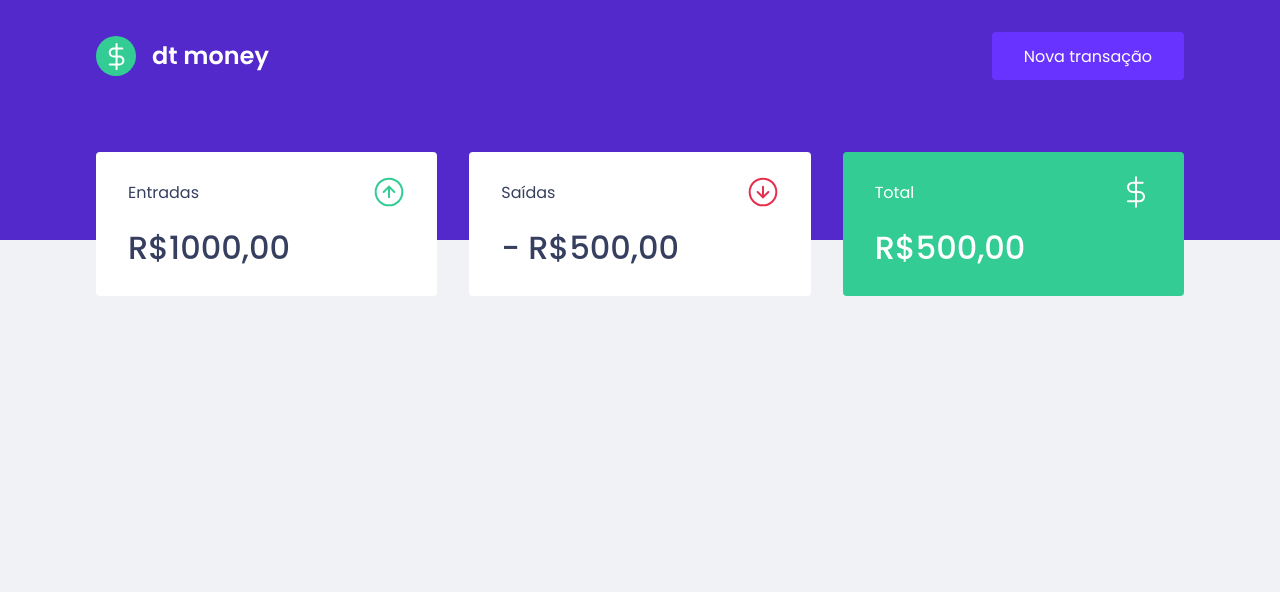
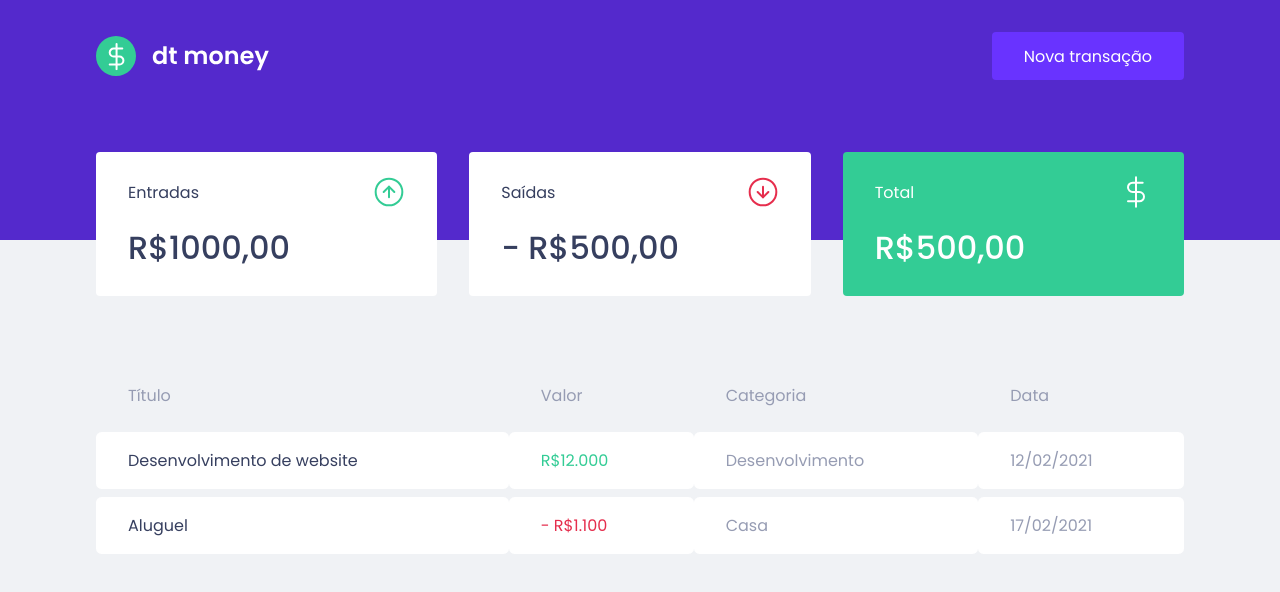
Before and after one commit to devsp-rocketseat/dt-money-ignite, a React (Create React App) app: page / in a window 1280 px wide. Shown: the top 592 px of the page. Built offline with nearby package versions, Linux system fonts and the light colour scheme.

Commit message:
Componente: TransactionsTable

```diff
--- a/src/components/Dashboard/index.tsx
+++ b/src/components/Dashboard/index.tsx
@@ -1,10 +1,12 @@
 import { Container } from './styles'
 import { Summary } from '../Summary'
+import { TransactionTable } from '../TransactionTable'
 
 export function Dashboard() {
     return (
         <Container>
             <Summary />
+            <TransactionTable />
         </Container>
     )
 }
--- /dev/null
+++ b/src/components/TransactionTable/index.tsx
@@ -0,0 +1,33 @@
+import { Container } from './styles'
+
+export function TransactionTable() {
+    return (
+        <Container>
+            <table>
+                <thead>
+                    <tr>
+                        <th>Título</th>
+                        <th>Valor</th>
+                        <th>Categoria</th>
+                        <th>Data</th>
+                    </tr>
+                </thead>
+
+                <tbody>
+                    <tr>
+                        <td>Desenvolvimento de website</td>
+                        <td className='deposit'>R$12.000</td>
+                        <td>Desenvolvimento</td>
+                        <td>12/02/2021</td>
+                    </tr>
+                    <tr>
+                        <td>Aluguel</td>
+                        <td className='withdraw'>- R$1.100</td>
+                        <td>Casa</td>
+                        <td>17/02/2021</td>
+                    </tr>
+                </tbody>
+            </table>
+        </Container>
+    )
+}
--- /dev/null
+++ b/src/components/TransactionTable/styles.ts
@@ -0,0 +1,38 @@
+import styled from 'styled-components'
+
+export const Container = styled.div`
+    margin-top: 4rem;
+
+    table {
+        width: 100%;
+        border-spacing: 0 .5rem;
+
+        th {
+            color: var(--text-body);
+            font-weight: 400;
+            padding: 1rem 2rem;
+            text-align: left;
+            line-height: 1.5rem;
+        }
+
+        td {
+            padding: 1rem 2rem;
+            border: 0;
+            background: var(--shape);
+            color: var(--text-body);
+            border-radius: 0.35rem;
+
+            &:first-child {
+                color: var(--text-title);
+            }
+
+            &.deposit {
+                color: var(--green);
+            }
+
+            &.withdraw {
+                color: var(--red);
+            }
+        }
+    }
+`
```
